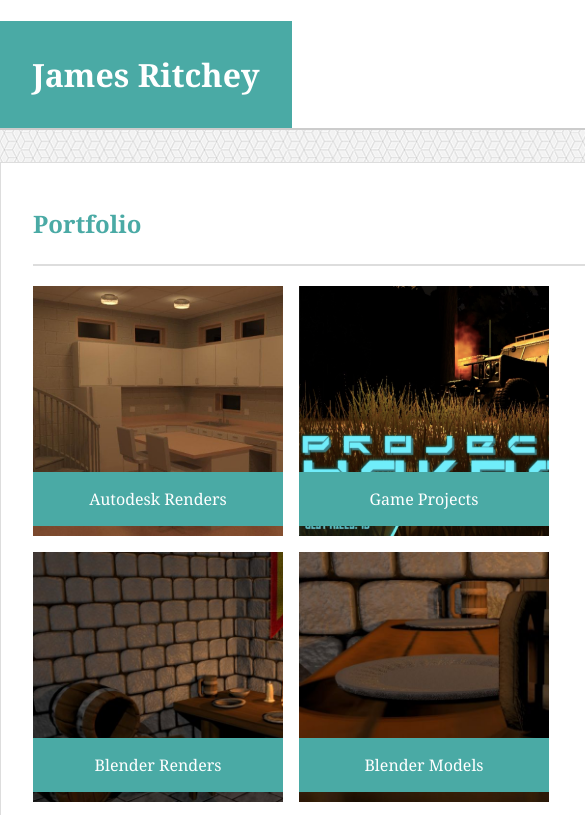
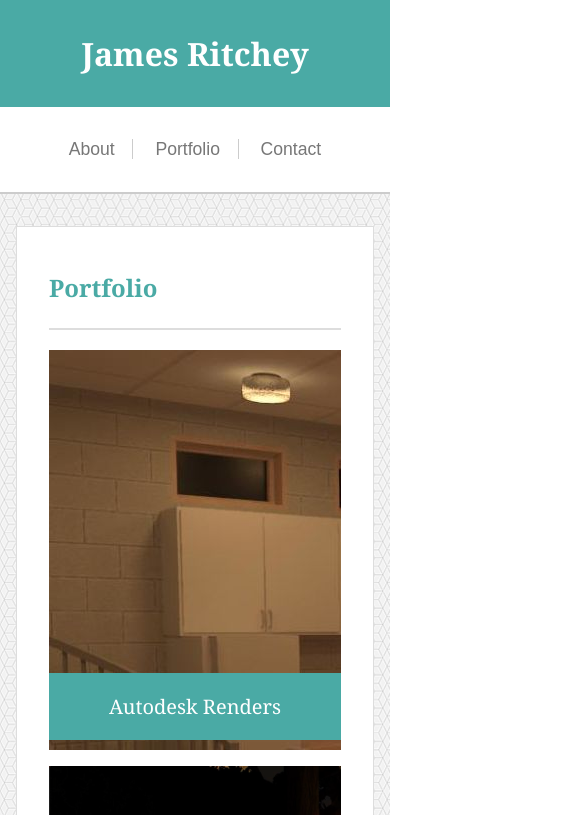
Before and after one commit to james-ritchey/Responsive-Portfolio, a plain HTML site: page portfolio.html in a window 390 px wide. Shown: the top 815 px of the page, 585 px wide, since content can reach past the window. Drawn offline with Linux system fonts and the light colour scheme.

Commit message:
Added media queries to style sheet

```diff
--- a/assets/css/style.css
+++ b/assets/css/style.css
@@ -192,10 +192,13 @@ a{
 }
 
 .img_container img{
+    display: block;
+    width: auto;
+    height: inherit;
     transform: translateZ(0);
     transition: 0.25s;
 }
-
+/** Hover Effects **/
 a:hover {
     color: #979797;
 }
@@ -207,3 +210,141 @@ a:hover {
 #submit:hover {
     background-color: #5ac7c1;
 }
+
+/** Media Queries **/
+/* Query for smaller desktop viewports (<=980px) */
+@media only screen and (max-width: 980px) {
+    .main_container {
+        width: 60%;
+        min-width: 700px;
+        margin-left: 1em;
+    }
+
+    .heading nav {
+        margin-right: 2em;
+    }
+
+    header {
+        width: auto;
+        max-width: 980px;
+        min-width: 0px;
+    }
+
+    .heading {
+        width: auto;
+        max-width: 980px;;
+    }
+
+    #portfolio_images {
+        display: grid;
+        grid-column-gap: 1em;
+        grid-row-gap: 1em;
+        grid-template-columns: 49% 49%;
+    }
+
+    .img_container {
+        position: relative;
+        width: inherit;
+        height: auto;
+        max-height: 300px;
+        overflow: hidden;
+    }
+}
+/* Query for tablet screens (<=768px) */
+@media only screen and (max-width: 768px) {
+    .main_container {
+        width: auto;
+        min-width: 0;
+        margin-left: 1em;
+        margin-right: 1em;
+    }
+
+    header {
+        width: auto;
+        max-width: 768px;
+        min-width: 0px;
+    }
+
+    .heading {
+        width: auto;
+        max-width: 768px;
+    }
+
+    .heading nav {
+        margin-right: 2em;
+    }
+
+    #portfolio_images {
+        display: grid;
+        grid-column-gap: 1em;
+        grid-row-gap: 1em;
+        grid-template-columns: 49% 49%;
+    }
+
+    .img_container {
+        position: relative;
+        width: inherit;
+        height: auto;
+        max-height: 300px;
+        overflow: hidden;
+    }
+
+}
+/* Query for phone screens (<=640px) */
+@media only screen and (max-width: 640px) {
+    .main_container {
+        width: auto;
+        margin-left: 1em;
+        margin-right: 1em;
+    }
+
+    #profile_picture {
+        width: 100%;
+        margin-bottom: 1em;
+    }
+
+    header {
+        width: auto;
+        max-width: 640px;
+        min-width: 0px;
+    }
+
+    .heading {
+        width: auto;
+        max-width: 640px;
+    }
+
+    .heading nav {
+        float: none;
+        margin-right: auto;
+        margin-left: auto;
+        display: block;
+        margin-top: 2em;
+        margin-bottom: 2em;
+        text-align: center;
+    }
+
+    .heading h1 {
+        width: 100%;
+        text-align: center;
+        padding-left: 0;
+        padding-right: 0;
+        margin-top: 0;
+    }
+
+    #portfolio_images {
+        display: block;
+    }
+
+    .img_container {
+        width: 100%;
+        margin-bottom: 1em;
+        height: auto;
+        max-height: 400px;
+    }
+
+    .img_container p {
+        font-size: 125%;
+    }
+
+}
--- a/portfolio.html
+++ b/portfolio.html
@@ -4,9 +4,10 @@
     <head>
         <title>James Ritchey Portfolio</title>
         <meta charset="UTF-8">
+        <meta name="viewport" content="width=device-width, initial-scale=1.0">
         <link rel="stylesheet" href="assets/css/style.css">
     </head>
-
+    <!--Header/Navbar-->
     <header>
         <div class="heading">
             <h1>James Ritchey</h1>
@@ -16,9 +17,8 @@
                 <a id="contact" href="contact.html">Contact</a>
             </nav>
         </div>
-
     </header>
-
+    <!--Main Content-->
     <body>
         <div class="main_container">
             <div class="content">
@@ -46,15 +46,11 @@
                     </div>
                 </div>
             </div>
-
         </div>
-
-
     </body>
-
+    <!--Footer-->
     <footer>
         <p>Copyright &copy;</p>
     </footer>
-
 </div>
 </html>
```
Also changed, not shown: contact.html (+4 -6 lines), index.html (+4 -5 lines).
